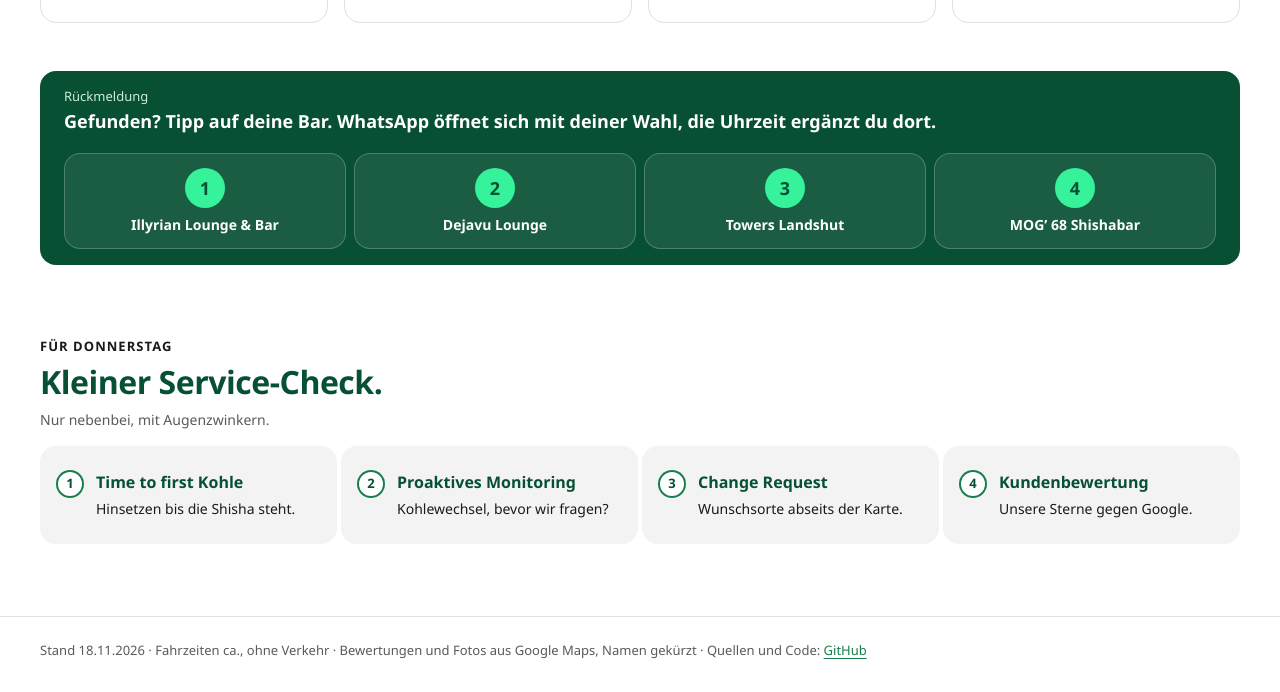
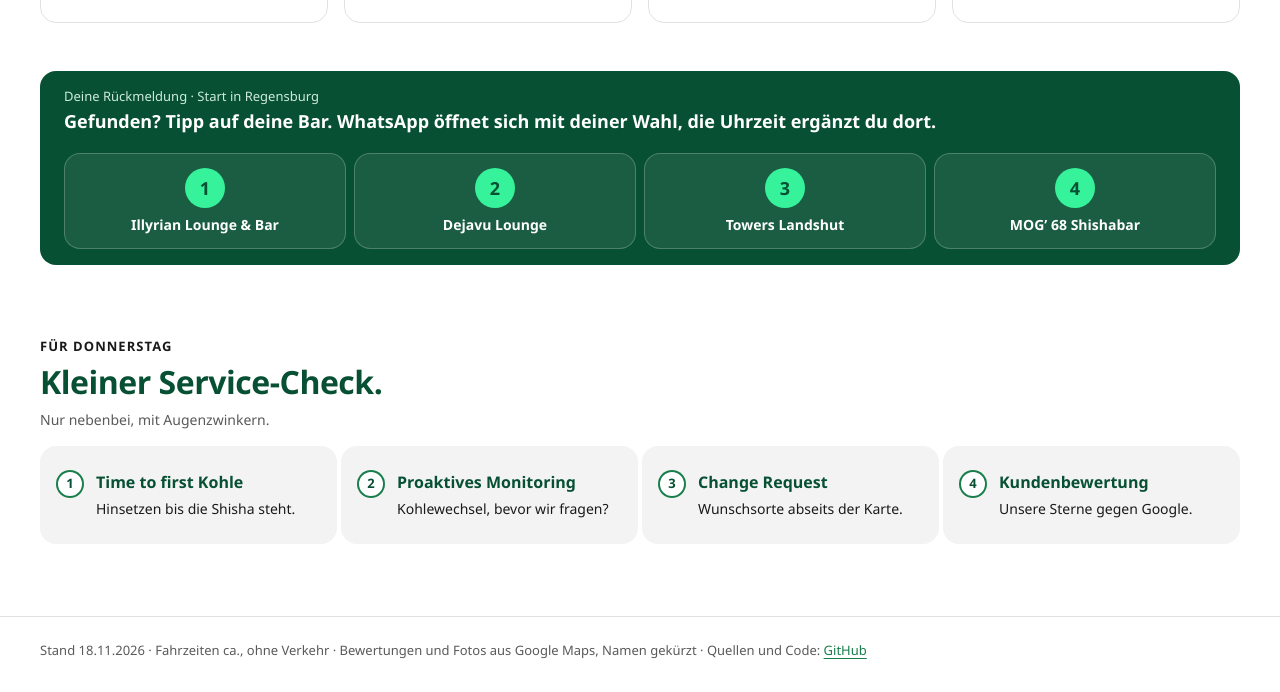
Before and after one commit to tschortsch3711/shisha-as-a-service, a plain HTML site: page index.html in a window 1280 px wide. Shown: the part 2140-2832 px from the top of the page. Drawn offline with Linux system fonts and the light colour scheme.

Commit message:
Rückmeldung nennt den gewählten Startort
Co-Authored-By: Claude Fable 5.2 <noreply@anthropic.com>

```diff
--- a/index.html
+++ b/index.html
@@ -638,7 +638,7 @@ function renderB(app) {
         <h2 class="sec" id="cards-title">Vier Bars zur Wahl.</h2>
         <div class="b-cards">${cards}</div>
       </section>
-      <section class="wrap" aria-label="Rückmeldung"><div class="strip strip-cta"><span class="strip-lbl">Rückmeldung</span><span class="strip-t">Gefunden? Tipp auf deine Bar. WhatsApp öffnet sich mit deiner Wahl, die Uhrzeit ergänzt du dort.</span><ol class="cta-nums">${visible().map(b => `<li><a href="${esc(waLink(b))}" target="_blank" rel="noopener" aria-label="Nr. ${b.nr}, ${esc(b.name)}: Wahl per WhatsApp schicken"><span class="cn" aria-hidden="true">${b.nr}</span><span class="cname">${esc(b.name)}</span></a></li>`).join('')}</ol></div></section>
+      <section class="wrap" aria-label="Rückmeldung"><div class="strip strip-cta"><span class="strip-lbl">Deine Rückmeldung · Start in ${O().name}</span><span class="strip-t">Gefunden? Tipp auf deine Bar. WhatsApp öffnet sich mit deiner Wahl, die Uhrzeit ergänzt du dort.</span><ol class="cta-nums">${visible().map(b => `<li><a href="${esc(waLink(b))}" target="_blank" rel="noopener" aria-label="Nr. ${b.nr}, ${esc(b.name)}: Wahl per WhatsApp schicken"><span class="cn" aria-hidden="true">${b.nr}</span><span class="cname">${esc(b.name)}</span></a></li>`).join('')}</ol></div></section>
       ${serviceCheck()}
     </main>
     ${footer()}`;
```
